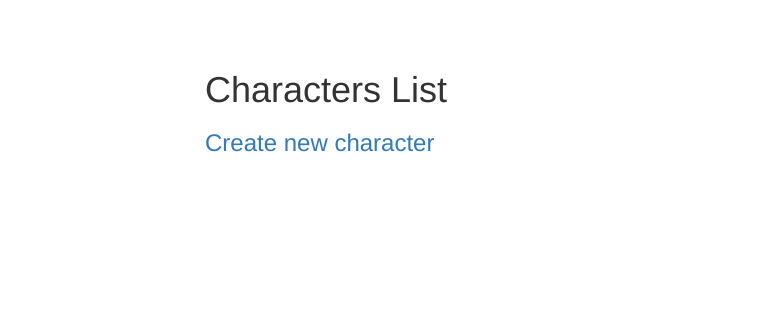
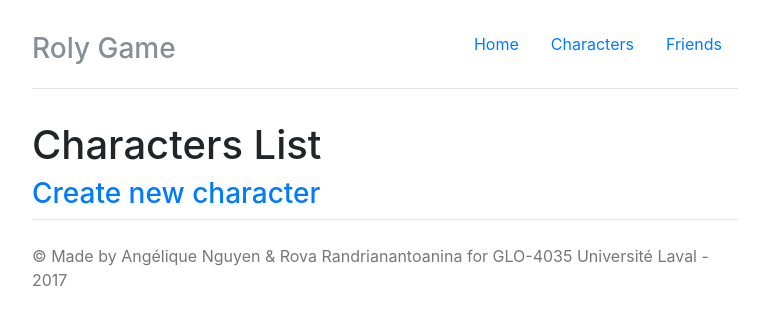
Before and after one commit to angeliquenguyen/Projet-BDA, a Node server app: page /characters in a window 1280 px wide. Shown: the top 331 px of the page, without its empty margins (255-1024 px from the left). Run offline with Node 20, Linux system fonts and the light colour scheme; the visitor is signed in with stand-in values (Sample User, id 1); data that the repository does not hold is empty; some libraries are stand-ins or nearby versions.

Commit message:
Templating and design

```diff
--- a/app.js
+++ b/app.js
@@ -13,7 +13,17 @@ var routes = require('./routes/index');
 var characters = require('./routes/characters');
 var friends = require('./routes/friends');
 
-var database = require('./models/database');
+//DATABASE CONNECTION
+var mongoose = require('mongoose');
+var dbConfig = require('./database');
+
+mongoose.connect(dbConfig.url, { useMongoClient: true }, function (err) {
+    if(err) {
+        console.error(err);
+    } else {
+        console.log("Connection succesful");
+    }
+});
 
 
 //EXPRESS
--- a/public/javascripts/search.js
+++ b/public/javascripts/search.js
@@ -34,7 +34,7 @@ $(function () {
             // Prevent other event from not being execute
             event.preventDefault();
             // optionnal: submit the form after field has been filled up
-            $('#quicksearch').submit();
+            $('#search-friend').submit();
         }
     });
 });
--- a/public/stylesheets/style.css
+++ b/public/stylesheets/style.css
@@ -1,12 +1,82 @@
+/* Space out content a bit */
 body {
-  padding: 50px;
-  font: 14px "Lucida Grande", Helvetica, Arial, sans-serif;
+  padding-top: 1.5rem;
+  padding-bottom: 1.5rem;
 }
 
-a {
-  color: #00B7FF;
+/* Everything but the jumbotron gets side spacing for mobile first views */
+.header,
+.marketing,
+.footer {
+  padding-right: 1rem;
+  padding-left: 1rem;
 }
 
-.avatar {
-  width: 60px;
+/* Custom page header */
+.header {
+  padding-bottom: 1rem;
+  border-bottom: .05rem solid #e5e5e5;
 }
+
+/* Make the masthead heading the same height as the navigation */
+.header h3 {
+  margin-top: 0;
+  margin-bottom: 0;
+  line-height: 3rem;
+}
+
+/* Custom page footer */
+.footer {
+  padding-top: 1.5rem;
+  color: #777;
+  border-top: .05rem solid #e5e5e5;
+}
+
+/* Customize container */
+@media (min-width: 48em) {
+  .container {
+    max-width: 46rem;
+  }
+}
+.container-narrow > hr {
+  margin: 2rem 0;
+}
+
+/* Main marketing message and sign up button */
+.jumbotron {
+  text-align: center;
+  border-bottom: .05rem solid #e5e5e5;
+}
+.jumbotron .btn {
+  padding: .75rem 1.5rem;
+  font-size: 1.5rem;
+}
+
+/* Supporting marketing content */
+.marketing {
+  margin: 3rem 0;
+}
+.marketing p + h4 {
+  margin-top: 1.5rem;
+}
+
+/* Responsive: Portrait tablets and up */
+@media screen and (min-width: 48em) {
+  /* Remove the padding we set earlier */
+  .header,
+  .marketing,
+  .footer {
+    padding-right: 0;
+    padding-left: 0;
+  }
+
+  /* Space out the masthead */
+  .header {
+    margin-bottom: 2rem;
+  }
+
+  /* Remove the bottom border on the jumbotron for visual effect */
+  .jumbotron {
+    border-bottom: 0;
+  }
+}
--- a/views/characters/index.jade
+++ b/views/characters/index.jade
@@ -1,25 +1,21 @@
 extends ../layout
 
 block content
-    div.container
+        h1 Characters List
         div.row
-            div.col-sm-6.col-md-4.col-md-offset-4
-                h1 Characters List
-                ul
-                    for character in characters
-                        li Name: #{character.name}
-                        li Sex: #{character.sex}
-                        li
-                            img(src='#{character.avatar}')
-                        li Level: #{character.level}
-                        li #{character.xp} XP
-                        li
-                            form(action='/characters/#{character._id}/edit', method='post', name='updateCharacter', ,='', enctype='application/x-www-form-urlencoded')
+            for character in characters
+                div.card.text-white.bg-dark(style="width: 20rem")
+                    img.card-img-top(src='#{character.avatar}')
+                    .card-body.text-center
+                        h4.card-title #{character.name}
+                        p Sex: #{character.sex}
+                        p Level: #{character.level}
+                        p #{character.xp} XP
+                        div.row(style='justify-content: center')
+                            a.card-link.btn.btn-primary(href='/characters/#{character._id}') Show
+                            a.card-link.btn.btn-primary(href='/characters/#{character._id}/edit') Edit
+                            form.card-link(action='/characters/#{character._id}/edit', method='post', name='updateCharacter', ,='', enctype='application/x-www-form-urlencoded')
                                 input(type='hidden', value='DELETE', name='_method')
-                                button(type='submit') Delete
-                        li
-                            a(href='/characters/#{character._id}/edit') Edit
-                        li
-                            a(href='/characters/#{character._id}') Show
-                h3
-                    a(href='/characters/new') Create new character
+                                button.card-link.btn.btn-primary(type='submit') Delete
+        h3
+            a(href='/characters/new') Create new character
--- a/views/layout.jade
+++ b/views/layout.jade
@@ -1,10 +1,33 @@
 doctype html
 html
     head
-        title= title
+        title Roly Game
+        meta(charset="utf-8")
+        meta(name="viewport", content="width=device-width", initial-scale=1, shrink-to-fit="no")
+        link(rel="stylesheet" href="https://maxcdn.bootstrapcdn.com/bootstrap/4.0.0-beta.2/css/bootstrap.min.css", integrity="sha384-PsH8R72JQ3SOdhVi3uxftmaW6Vc51MKb0q5P2rRUpPvrszuE4W1povHYgTpBfshb", crossorigin="anonymous")
+        link(rel="stylesheet", href="//code.jquery.com/ui/1.12.1/themes/base/jquery-ui.css")
         link(rel='stylesheet', href='/stylesheets/style.css')
-        link(rel='stylesheet', href='http://maxcdn.bootstrapcdn.com/bootstrap/3.2.0/css/bootstrap.min.css')
+
         script(src="https://code.jquery.com/jquery-3.2.1.min.js", integrity="sha256-hwg4gsxgFZhOsEEamdOYGBf13FyQuiTwlAQgxVSNgt4=", crossorigin="anonymous")
         script(src="https://code.jquery.com/ui/1.12.1/jquery-ui.min.js", integrity="sha256-VazP97ZCwtekAsvgPBSUwPFKdrwD3unUfSGVYrahUqU=", crossorigin="anonymous")
+        script(src="https://cdnjs.cloudflare.com/ajax/libs/popper.js/1.12.3/umd/popper.min.js", integrity="sha384-vFJXuSJphROIrBnz7yo7oB41mKfc8JzQZiCq4NCceLEaO4IHwicKwpJf9c9IpFgh", crossorigin="anonymous")
+        script(src="https://maxcdn.bootstrapcdn.com/bootstrap/4.0.0-beta.2/js/bootstrap.min.js", integrity="sha384-alpBpkh1PFOepccYVYDB4do5UnbKysX5WZXm3XxPqe5iKTfUKjNkCk9SaVuEZflJ" crossorigin="anonymous")
+
+
     body
-block content
+        div.container
+            header.header.clearfix
+                nav
+                    ul.nav.nav-pills.float-right
+                        li.nav-item
+                            a.nav-link(href='/home')
+                                | Home
+                                span.sr-only (current)
+                        li.nav-item
+                            a.nav-link(href='/characters') Characters
+                        li.nav-item
+                            a.nav-link(href='/friends') Friends
+                h3.text-muted Roly Game
+            block content
+            footer.footer
+                p  &copy; Made by Angélique Nguyen & Rova Randrianantoanina for GLO-4035 Université Laval - 2017
--- a/views/register.jade
+++ b/views/register.jade
@@ -1,9 +1,6 @@
 extends layout
 
 block content
-    div.container
-        div.row
-            div.col-sm-6.col-md-4.col-md-offset-4
                 h1.text-center.login-title Registration Details
                     div.signup-wall
                         form(class='form-signin', action='/signup', method='POST')
```
Also changed, not shown: database.js (+3 -6 lines), routes/friends.js (+37 -1 lines), views/characters/edit.jade (+18 -30 lines), views/characters/new.jade (+14 -12 lines), views/friends.jade (+21 -14 lines), views/home.jade (+12 -14 lines), views/index.jade (+11 -15 lines), views/profile.jade (added, +23 -0 lines), public/images/female_avatar.jpg (added), public/images/male_avatar.jpg (added).
